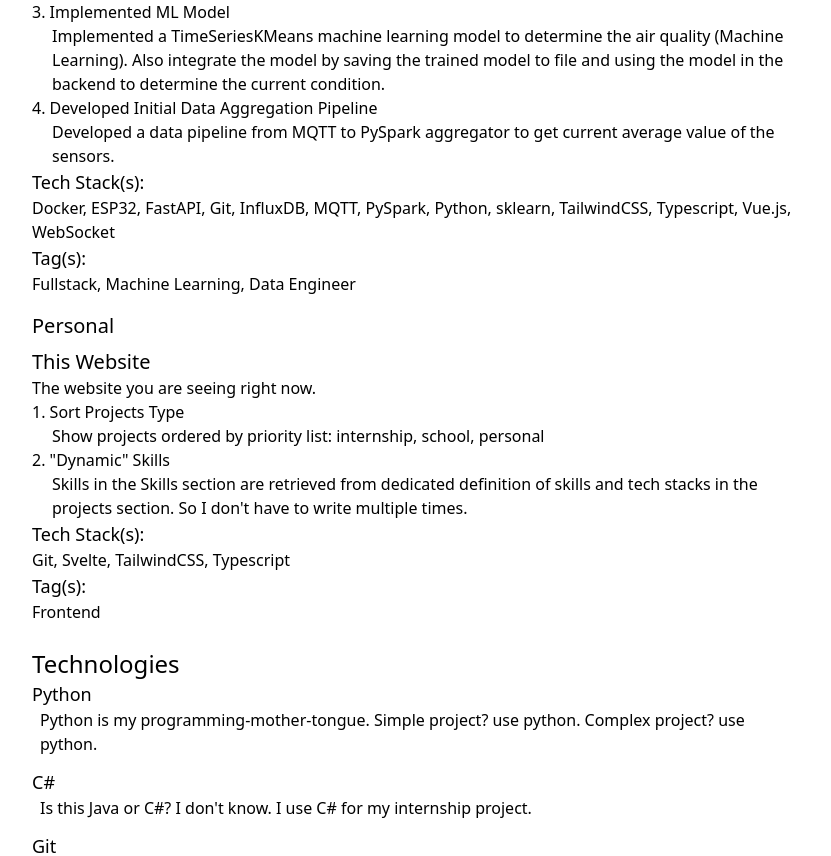
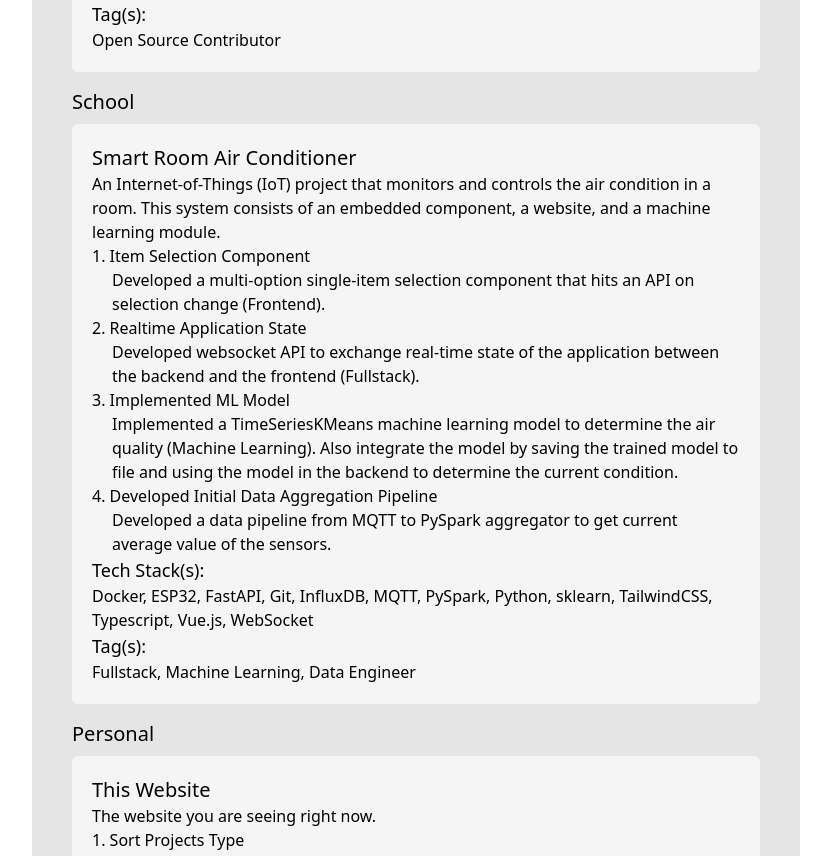
Before and after one commit to jeremiaaxel/jeremiaaxel.github.io, a SvelteKit app: page / in a window 1280 px wide. Shown: the part 1905-2761 px from the top of the page, without its empty margins (224-1055 px from the left). Built offline with nearby package versions, Linux system fonts and the light colour scheme.

Commit message:
add some styling

```diff
--- a/src/components/project-item.svelte
+++ b/src/components/project-item.svelte
@@ -5,7 +5,7 @@
 	export let data: Project;
 </script>
 
-<section class="project">
+<section class="project bg-neutral-100 p-5 rounded-md">
 	<h1 class="text-xl font-medium">
 		{#if data.url}
 			<a class="link" href={data.url}>
--- a/src/components/technologies.svelte
+++ b/src/components/technologies.svelte
@@ -8,7 +8,7 @@
 	<h3 class="text-2xl">Technologies</h3>
 	<div class="flex flex-col space-y-3">
 		{#each data as skill}
-			<div class="flex flex-col space-x-2">
+			<div class="flex flex-col space-x-2 bg-neutral-100 p-5 rounded-md">
 				<h3 class="text-lg font-medium capitalize">{skill.name}</h3>
 				<p>{skill.description}</p>
 			</div>
--- a/src/routes/+page.svelte
+++ b/src/routes/+page.svelte
@@ -58,7 +58,9 @@
 <section
 	class="flex flex-auto flex-col my-20 space-y-4
 		   md:container mx-auto
-		   md:w-3/5 w-11/12"
+		   md:w-3/5 w-11/12
+		   bg-neutral-200
+		   px-10 py-5 rounded-lg"
 >
 	<NotificationComponent data={notification} />
 	<ProfileComponent data={profile} />
```
